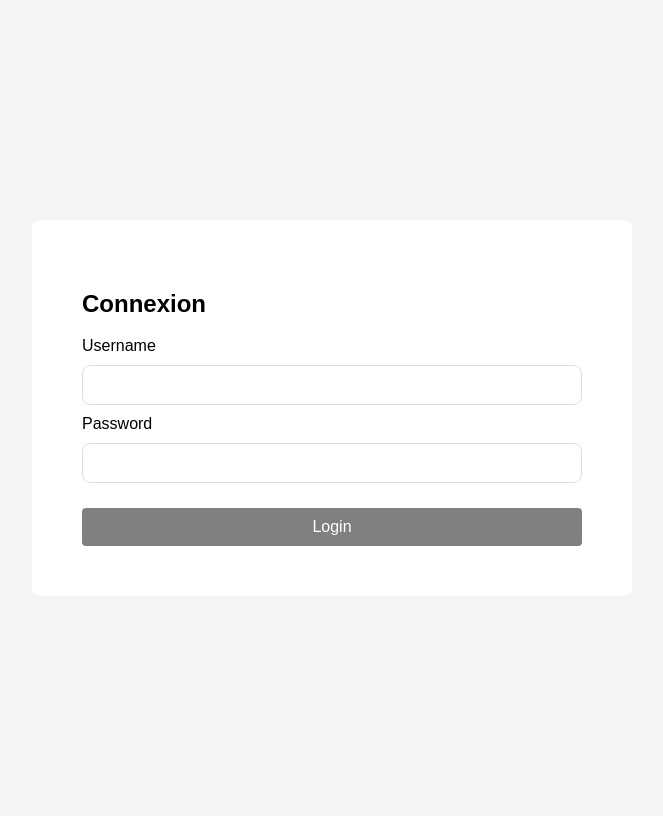
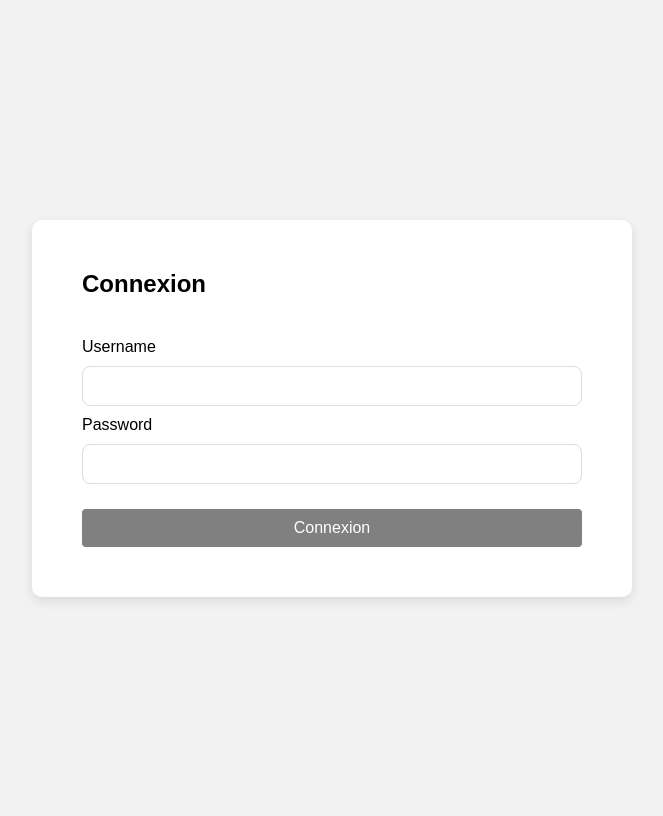
Before and after one commit to truuue/PhotoVernhet, a Flask app: page /login in a window 1280 px wide. Shown: the whole page, without its empty margins (308-971 px from the left). Run offline with Flask 3, Linux system fonts and the light colour scheme.

Commit message:
Update form styles in LoginStyle.css and RegisterStyle.css

```diff
--- a/static/css/LoginStyle.css
+++ b/static/css/LoginStyle.css
@@ -1,13 +1,13 @@
 body {
     font-family: Arial, sans-serif;
-    background-color: #f4f4f4;
+    background-color: #f2f2f2;
     display: flex;
     justify-content: center;
     align-items: center;
     height: 100vh;
 }
 
-.form-container {
+#form-container {
     display: flex;
     flex-direction: column;
     align-items: center;
@@ -15,9 +15,15 @@ body {
 }
 
 form {
-    background: #fff;
-    padding: 50px;
-    border-radius: 8px;
+    background: #ffffff;
+    padding: 3.125rem;
+    border-radius: 0.625rem;
+    box-shadow: rgba(0, 0, 0, 0.1) 0px 4px 12px;
+}
+
+h2 {
+    margin-block-start: 0;
+    margin-bottom: 2.5rem;
 }
 
 label {
--- a/templates/Login.html
+++ b/templates/Login.html
@@ -15,12 +15,12 @@
     />
   </head>
   <body>
-    <div class="form-container">
+    <div id="form-container">
       <form action="{{ url_for('login') }}" method="post">
         <h2>Connexion</h2>
         {{ form.hidden_tag() }} {{ form.username.label }} {{ form.username() }}
         {{ form.password.label }} {{ form.password() }}
-        <input class="login" type="submit" value="Login" />
+        <input class="login" type="submit" value="Connexion" />
       </form>
       {% with messages = get_flashed_messages(with_categories=true) %} {% if
       messages %} {% for category, message in messages %}
--- a/templates/Register.html
+++ b/templates/Register.html
@@ -15,7 +15,7 @@
     />
   </head>
   <body>
-    <div class="form-container">
+    <div id="form-container">
       <form action="{{ url_for('register') }}" method="post">
         <h2>Inscription</h2>
         <div>
```
Also changed, not shown: other parts of static/css/LoginStyle.css (+1 -0 lines), static/css/RegisterStyle.css (+18 -7 lines).
